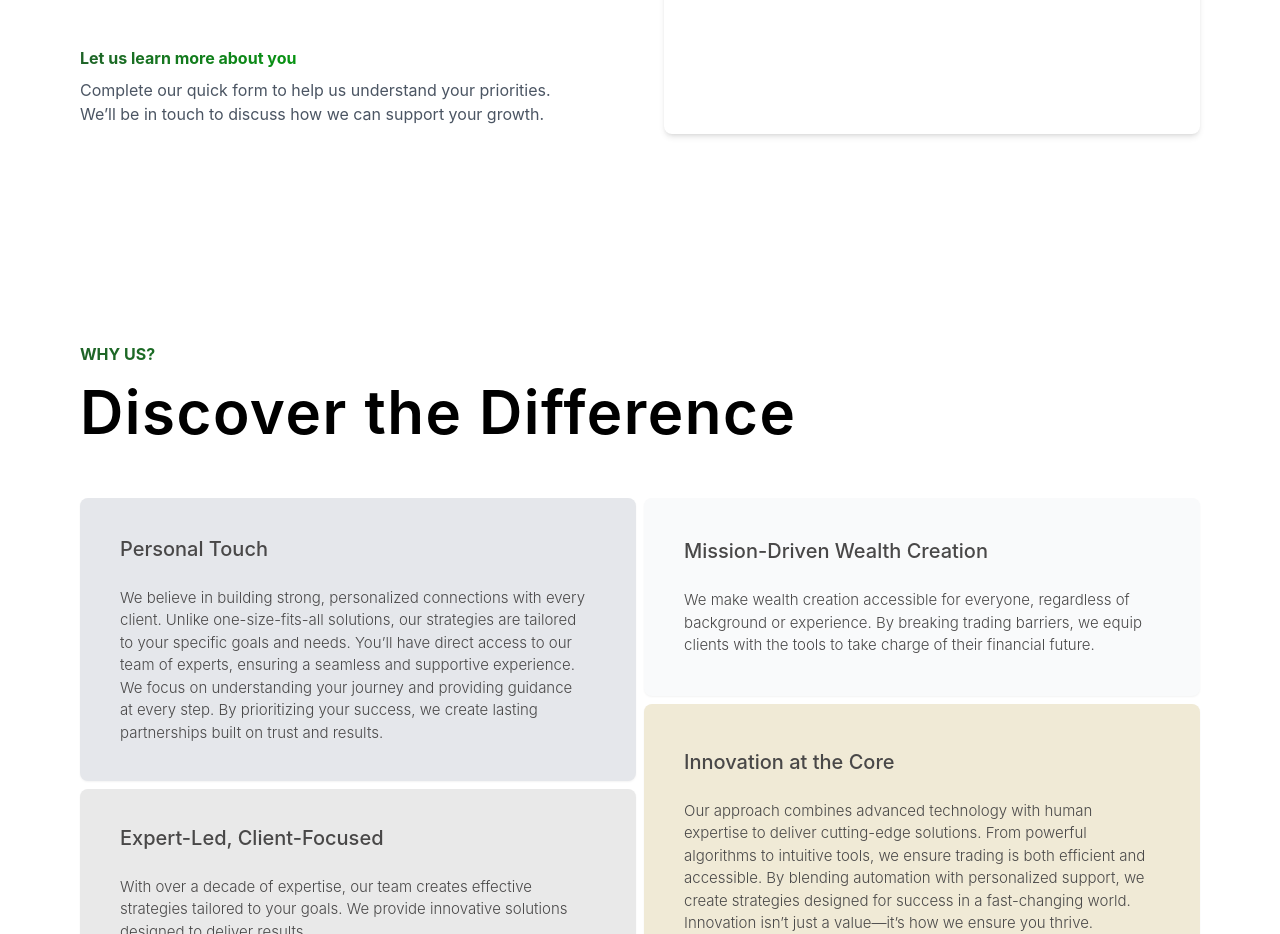
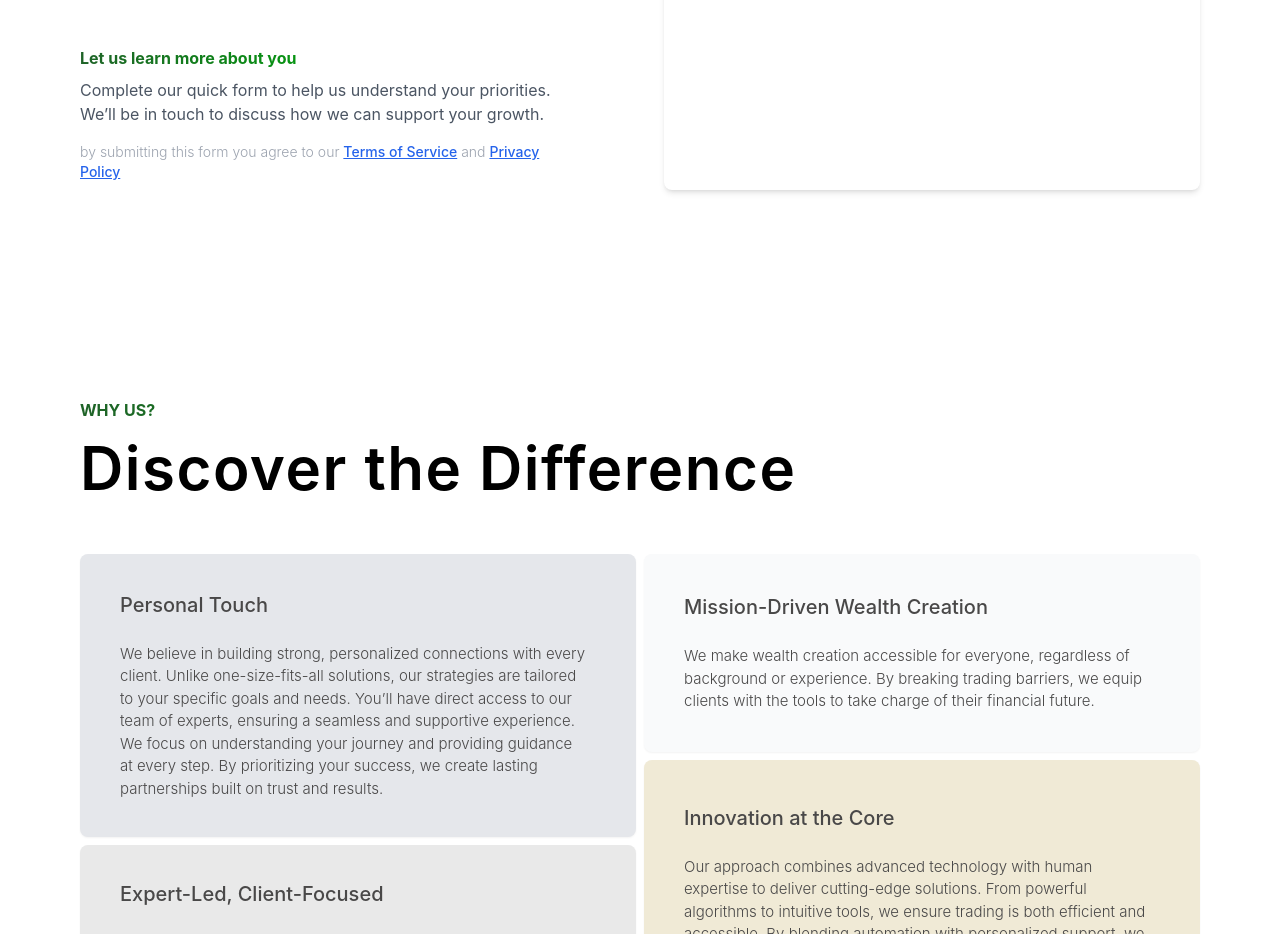
Before and after one commit to johnnybasgallop/fairway-site, a React (Create React App) app: page / in a window 1280 px wide. Shown: the part 3360-4294 px from the top of the page. Built offline with nearby package versions, Linux system fonts and the light colour scheme.

Commit message:
Added in the privacy policy and terms of service

```diff
--- a/src/Landing/Contact-Us/ContactPage.jsx
+++ b/src/Landing/Contact-Us/ContactPage.jsx
@@ -156,11 +156,17 @@ const ContactPage = () => {
             {/* Terms */}
             <p className="text-sm text-gray-600 text-center">
               By contacting us, you agree to our{" "}
-              <a href="/" className="text-blue-600 font-medium underline">
+              <a
+                href="https://docs.google.com/document/d/e/2PACX-1vRtEK7mYpOiC5zT2zH-dVIZjIg8-Up1p2ettAvCWxNrWXJTt2y7onTtvcVFAReXJ1hprPFYSIhTKBDW/pub"
+                className="text-blue-600 font-medium underline"
+              >
                 Terms of service
               </a>{" "}
               and{" "}
-              <a href="/" className="text-blue-600 font-medium underline">
+              <a
+                href="https://docs.google.com/document/d/e/2PACX-1vTBDLfpbby1JnKmaQb3v0qb7mn07V-6sXCgeWlRSpIhq-WlulXpG96hWCrbt92h_w_wYB5empdYpyNY/pub"
+                className="text-blue-600 font-medium underline"
+              >
                 Privacy Policy
               </a>
               .
--- a/src/Landing/Get-Started/GetStartedWidget.jsx
+++ b/src/Landing/Get-Started/GetStartedWidget.jsx
@@ -49,6 +49,22 @@ const GetStartedWidget = () => {
                 Complete our quick form to help us understand your priorities.
                 We’ll be in touch to discuss how we can support your growth.
               </p>
+              <p className="text-gray-400 text-sm font-light w-full md:w-[90%] py-2">
+                by submitting this form you agree to our{" "}
+                <a
+                  href="https://docs.google.com/document/d/e/2PACX-1vRtEK7mYpOiC5zT2zH-dVIZjIg8-Up1p2ettAvCWxNrWXJTt2y7onTtvcVFAReXJ1hprPFYSIhTKBDW/pub"
+                  className="text-blue-600 font-medium underline"
+                >
+                  Terms of Service
+                </a>{" "}
+                and{" "}
+                <a
+                  href="https://docs.google.com/document/d/e/2PACX-1vTBDLfpbby1JnKmaQb3v0qb7mn07V-6sXCgeWlRSpIhq-WlulXpG96hWCrbt92h_w_wYB5empdYpyNY/pub"
+                  className="text-blue-600 font-medium underline"
+                >
+                  Privacy Policy
+                </a>
+              </p>
             </div>
           </div>
         </div>
```
